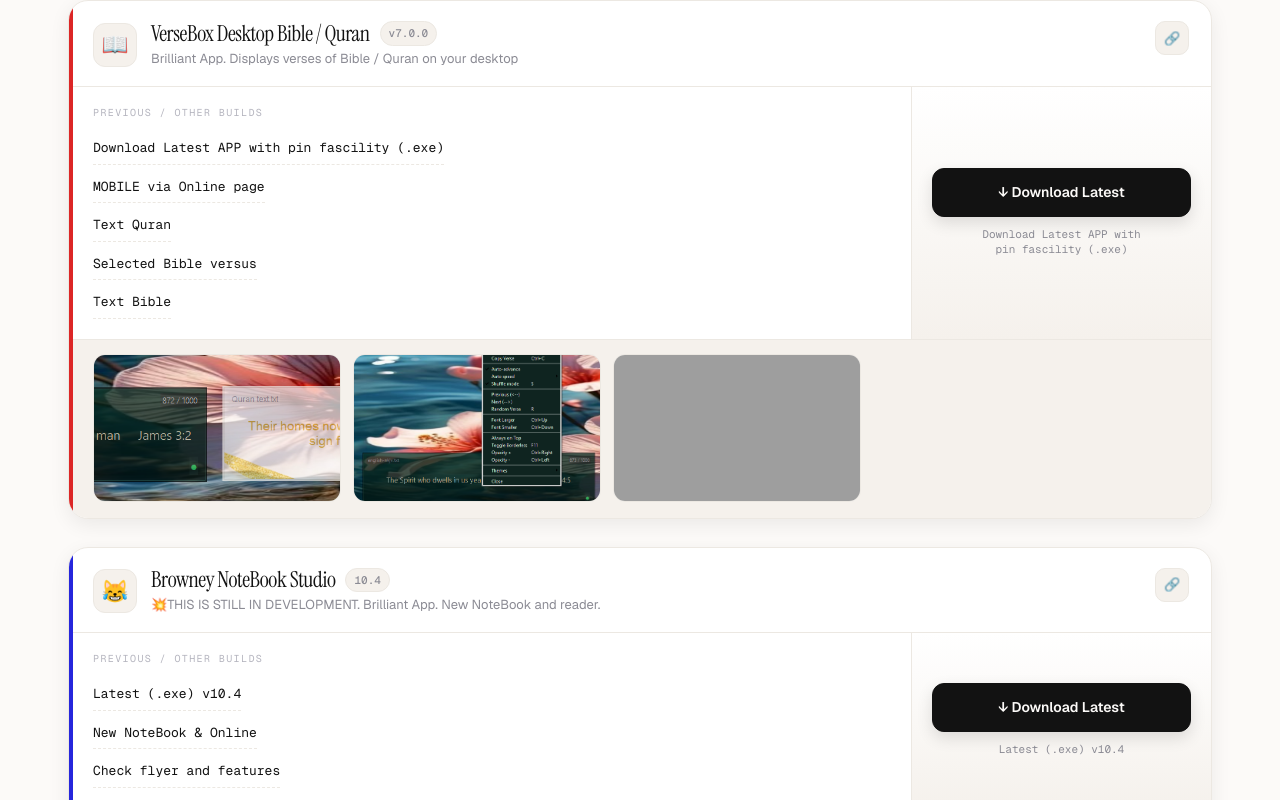
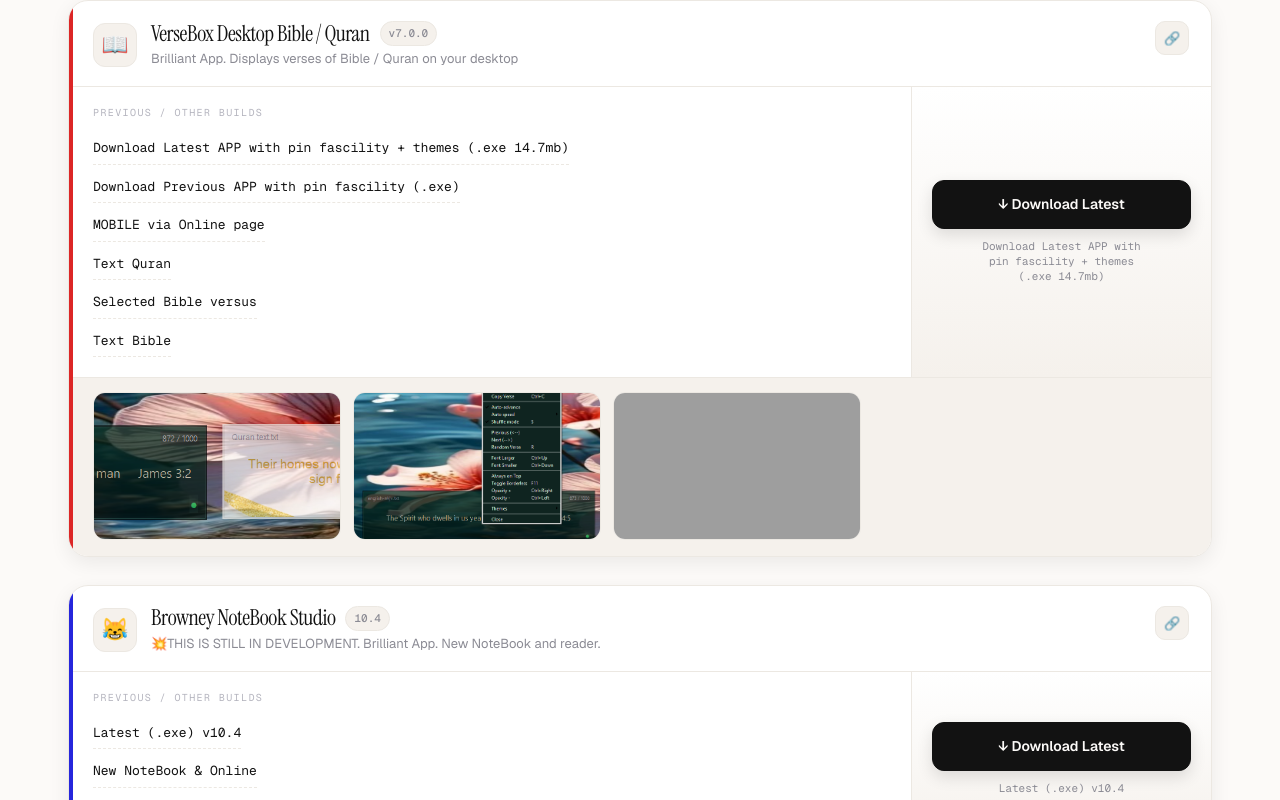
Before and after one commit to Glaciercold101/VerseBox-Online, a plain HTML site: page index.html in a window 1280 px wide. Shown: the part 3629-4429 px from the top of the page. Drawn offline with nearby package versions, Linux system fonts and the light colour scheme; grey boxes are pictures that could not be loaded.

Commit message:
Update index.html

```diff
--- a/index.html
+++ b/index.html
@@ -539,8 +539,9 @@ const APPS = [
     icon: "📖",
     color: "#dc2626",
     downloads: [
-      { platform: "Download Latest APP with pin fascility (.exe)", url: "https://raw.githubusercontent.com/Glaciercold101/VerseBox/refs/heads/main/VerseBox8.exe" },
-      { platform: "Download Latest APP with pin fascility (.exe)", url: "https://raw.githubusercontent.com/Glaciercold101/VerseBox/refs/heads/main/VerseBox8.exe" },
+      { platform: "Download Latest APP with pin fascility + themes (.exe 14.7mb)", url: "https://raw.githubusercontent.com/Glaciercold101/VerseBox/refs/heads/main/VerseBox10.exe" },
+      { platform: "Download Latest APP with pin fascility + themes (.exe 14.7mb)", url: "https://raw.githubusercontent.com/Glaciercold101/VerseBox/refs/heads/main/VerseBox10.exe" },
+      { platform: "Download Previous APP with pin fascility (.exe)", url: "https://raw.githubusercontent.com/Glaciercold101/VerseBox/refs/heads/main/VerseBox8.exe" },
       { platform: "MOBILE via Online page", url: "https://glaciercold101.github.io/VerseBox/" },
       { platform: "Text Quran", url: "https://raw.githubusercontent.com/Glaciercold101/VerseBox/refs/heads/main/Quran%20text.txt" },
       { platform: "Selected Bible versus", url: "https://raw.githubusercontent.com/Glaciercold101/VerseBox/refs/heads/main/english-nkjv.txt" },
```
